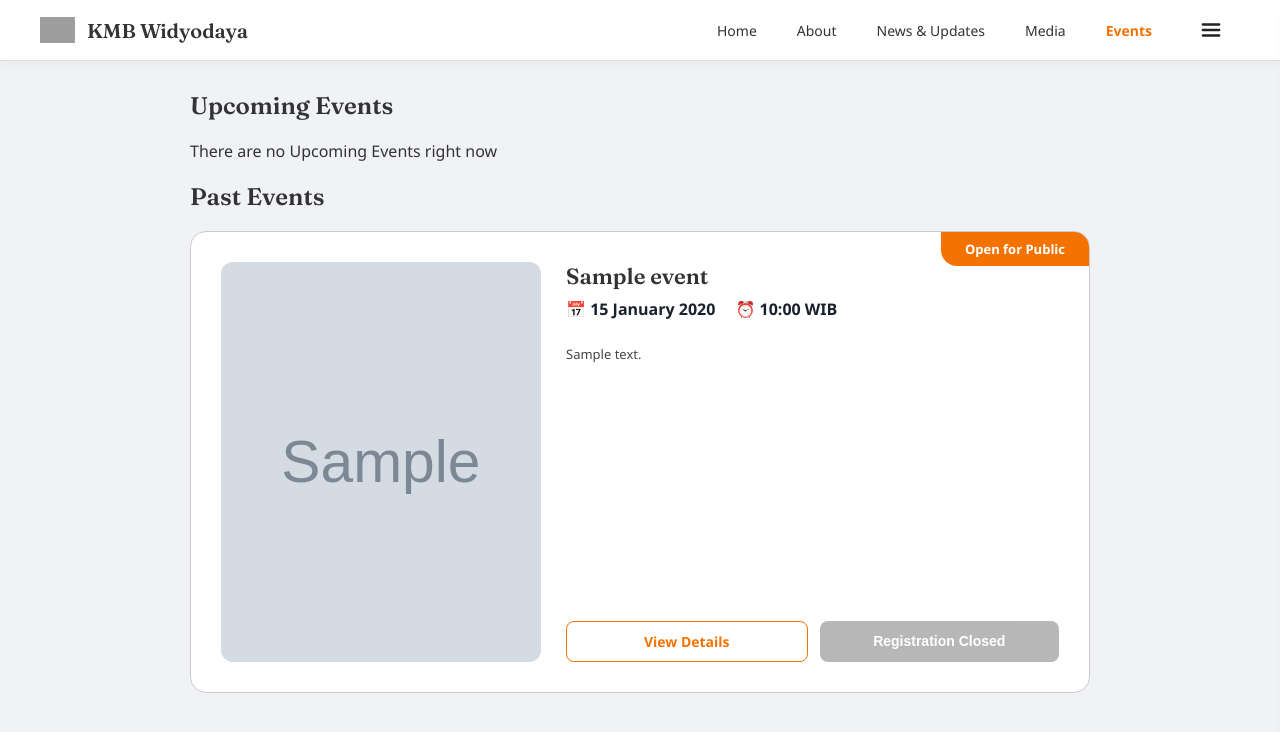
After one commit to kmbwidyodaya/website, a Django app: page /events/ in a window 1280 px wide. The commit adds this page. Shown: the top 732 px of the page. Run offline with Django 5.2, Linux system fonts and the light colour scheme; tables that the repository leaves empty hold one stand-in row (values such as "Sample post"); grey boxes marked "Sample" are stand-in pictures; parts of the project's set-up code (start-up, migrations or seed data) failed here and were passed over; some web fonts are replaced; grey boxes are pictures that could not be loaded.

Commit message:
Update fitur Events

```diff
--- a/core/templates/event_detail.html
+++ b/core/templates/event_detail.html
@@ -32,7 +32,7 @@
 
     <main class="detail-page-wrapper">
         <div class="detail-header-bar">
-            <a href="{% url 'home' %}" class="back-button">&larr; Events</a>
+            <a href="{% url 'home' %}" class="back-button">❮ Event Details</a>
         </div>
         <article class="event-detail-card">
             <h1 class="media-detail-title">{{ event.title }}</h1>
@@ -43,7 +43,9 @@
                 <div class="event-detail-content">
                     <p class="event-detail-meta">{{ event.date|date:"d F Y" }}{% if event.time %} · {{ event.time|time:"H:i" }} WIB{% endif %}</p>
                     <div class="event-detail-description">{{ event.full_description|linebreaks }}</div>
-                    {% if event.registration_link %}
+                    {% if event.registration_link and is_past_event %}
+                        <button type="button" class="btn btn-disabled" disabled>Registration Closed</button>
+                    {% elif event.registration_link %}
                         <a href="{{ event.registration_link }}" target="_blank" rel="noopener noreferrer" class="btn btn-primary">Register Now</a>
                     {% endif %}
                 </div>
--- /dev/null
+++ b/core/templates/events.html
@@ -0,0 +1,141 @@
+{% load static %}
+<!DOCTYPE html>
+<html lang="id">
+<head>
+    <meta charset="UTF-8">
+    <meta name="viewport" content="width=device-width, initial-scale=1.0">
+    <title>KMB Widyodaya</title>
+    <link rel="icon" type="image/svg+xml" href="{% static 'images/logo.svg' %}">
+    <link rel="stylesheet" href="{% static 'css/style.css' %}">
+</head>
+<body>
+
+    <!-- Navbar Header -->
+    <header class="navbar">
+        <div class="logo-container">
+            <img src="{% static 'images/logo.svg' %}" alt="Logo KMB Widyodaya" class="logo-img">
+            <span class="brand-name">KMB Widyodaya</span>
+        </div>
+        <nav class="nav-links">
+            <a href="/home">Home</a>
+            <a href="/about">About</a>
+            <a href="/news">News & Updates</a>
+            <a href="/media">Media</a>
+            <a href="/events" class="active">Events</a>
+            <button class="menu-btn" id="menuButton" type="button" onclick="toggleSidebar()" aria-label="Buka menu navigasi" aria-controls="sidebarMenu" aria-expanded="false">
+                <svg width="22" height="22" viewBox="0 0 24 24" fill="none" stroke="currentColor" stroke-width="2.5" stroke-linecap="round" stroke-linejoin="round" aria-hidden="true">
+                    <line x1="3" y1="6" x2="21" y2="6"></line>
+                    <line x1="3" y1="12" x2="21" y2="12"></line>
+                    <line x1="3" y1="18" x2="21" y2="18"></line>
+                </svg>
+            </button>
+        </nav>
+    </header>
+
+    <main class="container">
+        <section class="event-section">
+            <h1 class="section-title">Upcoming Events</h1>
+            {% for event in events_list %}
+                <article class="event-card">
+                    {% if event.is_open_for_public %}
+                        <div class="badge-public">Open for Public</div>
+                    {% else %}
+                        <div class="badge-public">Internal Prasmulyan Only</div>
+                    {% endif %}
+                    <div class="event-body">
+                        <div class="image-placeholder">
+                            {% if event.image %}
+                                <img src="{{ event.image }}" alt="{{ event.title }}">
+                            {% endif %}
+                        </div>
+                        <div class="event-content">
+                            <h2 class="event-title">{{ event.title }}</h2>
+                            <div class="event-meta">
+                                <span class="event-date">📅 {{ event.date|date:"d F Y" }}</span>
+                                {% if event.time %}
+                                    <span class="event-time">⏰ {{ event.time|time:"H:i" }} WIB</span>
+                                {% endif %}
+                            </div>
+                            <p class="event-text">{{ event.full_description }}</p>
+                            <div class="event-actions">
+                                <a href="{% url 'event_detail' event.pk %}" class="btn btn-outline">View Details</a>
+                                {% if event.registration_link %}
+                                    <a href="{{ event.registration_link }}" target="_blank" rel="noopener noreferrer" class="btn btn-primary">Register Now</a>
+                                {% endif %}
+                            </div>
+                        </div>
+                    </div>
+                </article>
+            {% empty %}
+                <p>There are no Upcoming Events right now</p>
+            {% endfor %}
+        </section>
+
+        <section class="event-section">
+            <h2 class="section-title">Past Events</h2>
+            {% for event in past_events %}
+                <article class="event-card">
+                    {% if event.is_open_for_public %}
+                        <div class="badge-public">Open for Public</div>
+                    {% else %}
+                        <div class="badge-public">Internal Prasmulyan Only</div>
+                    {% endif %}
+                    <div class="event-body">
+                        <div class="image-placeholder">
+                            {% if event.image %}
+                                <img src="{{ event.image }}" alt="{{ event.title }}">
+                            {% endif %}
+                        </div>
+                        <div class="event-content">
+                            <h3 class="event-title">{{ event.title }}</h3>
+                            <div class="event-meta">
+                                <span class="event-date">📅 {{ event.date|date:"d F Y" }}</span>
+                                {% if event.time %}
+                                    <span class="event-time">⏰ {{ event.time|time:"H:i" }} WIB</span>
+                                {% endif %}
+                            </div>
+                            <p class="event-text">{{ event.full_description }}</p>
+                            <div class="event-actions">
+                                <a href="{% url 'event_detail' event.pk %}" class="btn btn-outline">View Details</a>
+                                {% if event.registration_link %}
+                                    <button type="button" class="btn btn-disabled" disabled>Registration Closed</button>
+                                {% endif %}
+                            </div>
+                        </div>
+                    </div>
+                </article>
+            {% empty %}
+                <p>There are no Past Events right now</p>
+            {% endfor %}
+        </section>
+    </main>
+
+    <div class="sidebar-overlay" id="sidebarOverlay" onclick="toggleSidebar()" aria-hidden="true"></div>
+
+    <!-- Off-Canvas Sidebar -->
+    <aside class="sidebar" id="sidebarMenu" aria-label="Menu navigasi" aria-hidden="true" inert>
+        <div class="sidebar-header">
+            <div class="sidebar-brand">
+                <img src="{% static 'images/logo.svg' %}" alt="Logo" class="sidebar-logo">
+                <span class="sidebar-title">Menu</span>
+            </div>
+            <button class="close-btn" type="button" onclick="toggleSidebar()" aria-label="Tutup menu navigasi">
+                <svg width="24" height="24" viewBox="0 0 24 24" fill="none" stroke="currentColor" stroke-width="2.5" stroke-linecap="round" stroke-linejoin="round" aria-hidden="true">
+                    <line x1="18" y1="6" x2="6" y2="18"></line>
+                    <line x1="6" y1="6" x2="18" y2="18"></line>
+                </svg>
+            </button>
+        </div>
+        <nav class="sidebar-links">
+            <a href="/home">Home</a>
+            <a href="/about">About</a>
+            <a href="/news">News & Updates</a>
+            <a href="/media">Media</a>
+            <a href="/support">Support</a>
+            <a href="/events" class="active">Events</a>
+            <a href="/contact">Contact us</a>
+        </nav>
+    </aside>
+    <script src="{% static 'js/main.js' %}"></script>
+</body>
+</html>
--- a/core/templates/home.html
+++ b/core/templates/home.html
@@ -85,7 +85,7 @@
 
         <!-- Section Events -->
         <section class="event-section">
-            <h2 class="section-title">Events</h2>
+            <h2 class="section-title">Upcoming Events</h2>
 
         {% for event in events_list %}
             <div class="event-card">
--- a/core/urls.py
+++ b/core/urls.py
@@ -6,6 +6,7 @@ urlpatterns = [
     path('home', views.home, name='home'),   # Membuka via (http://127.0.0.1:8000/home)
     path('media/<int:pk>/', views.media_detail, name='media_detail'), # Membuka halaman detail media (http://127.0.0.1:8000/media/1/)
     path('media/', views.media, name='media'), # Membuka halaman media (http://127.0.0.1:8000/media/)
+    path('events/', views.events, name='events'), # Membuka halaman events (http://127.0.0.1:8000/events/)
     path('events/<int:pk>/', views.event_detail, name='event_detail'),
     path('news/', views.news, name='news'), # Membuka halaman berita (http://127.0.0.1:8000/news/)
     path('news/<int:pk>/', views.news_detail, name='news_detail'), # Membuka halaman detail berita (http://
--- a/core/views.py
+++ b/core/views.py
@@ -25,7 +25,19 @@ def media_detail(request, pk):
 
 def event_detail(request, pk):
     event = get_object_or_404(Event, pk=pk)
-    return render(request, 'event_detail.html', {'event': event})
+    return render(request, 'event_detail.html', {
+        'event': event,
+        'is_past_event': event.date < timezone.localdate(),
+    })
+
+def events(request):
+    today = timezone.localdate()
+    events_list = Event.objects.filter(date__gte=today).order_by('date', 'time')
+    past_events = Event.objects.filter(date__lt=today).order_by('-date', '-time')
+    return render(request, 'events.html', {
+        'events_list': events_list,
+        'past_events': past_events,
+    })
 
 def news(request):
     news_list = News.objects.all().order_by('-id')
--- a/static/css/style.css
+++ b/static/css/style.css
@@ -411,8 +411,19 @@ h1, h2, h3, .section-title, .news-title, .event-title {
 }
 
 .event-detail-content .btn {
-    display: inline-block;
+    display: block;
+    width: 100%;
+    box-sizing: border-box;
     margin-top: 8px;
+    text-align: center;
+}
+
+.btn-disabled {
+    border: none;
+    background-color: #a0a0a0;
+    color: #ffffff;
+    cursor: not-allowed;
+    opacity: 0.75;
 }
 
 /* Mengatur agar tanggal dan jam sejajar ke samping */
```
Also changed, not shown: core/tests.py (+69 -1 lines).
